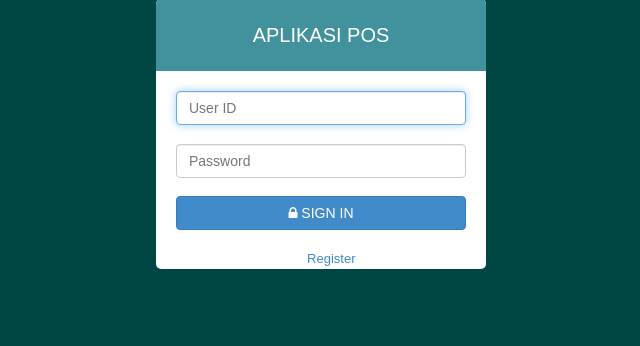
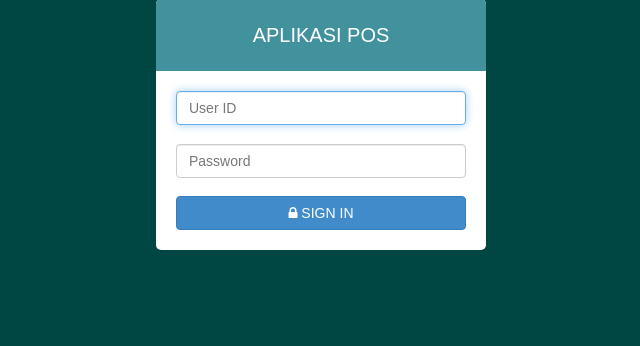
Before and after one commit to adarahaniv16/Keamanan-Sistem, a PHP site: page /login.php in a window 1280 px wide. Shown: the part 101-447 px from the top of the page, without its empty margins (319-959 px from the left). Run offline with PHP 8.4, Linux system fonts and the light colour scheme.

Commit message:
Update login.php

```diff
--- a/login.php
+++ b/login.php
@@ -55,7 +55,6 @@
 		            <br>
 		            <button class="btn btn-primary btn-block" name="proses" type="submit"><i class="fa fa-lock"></i> SIGN IN</button>
 		        </div>
-                        <p class="login-register-text">Anda belum punya akun? <a href="register.php">Register</a></p>
 		      </form>
 	  	 </div>
     </div>
```
